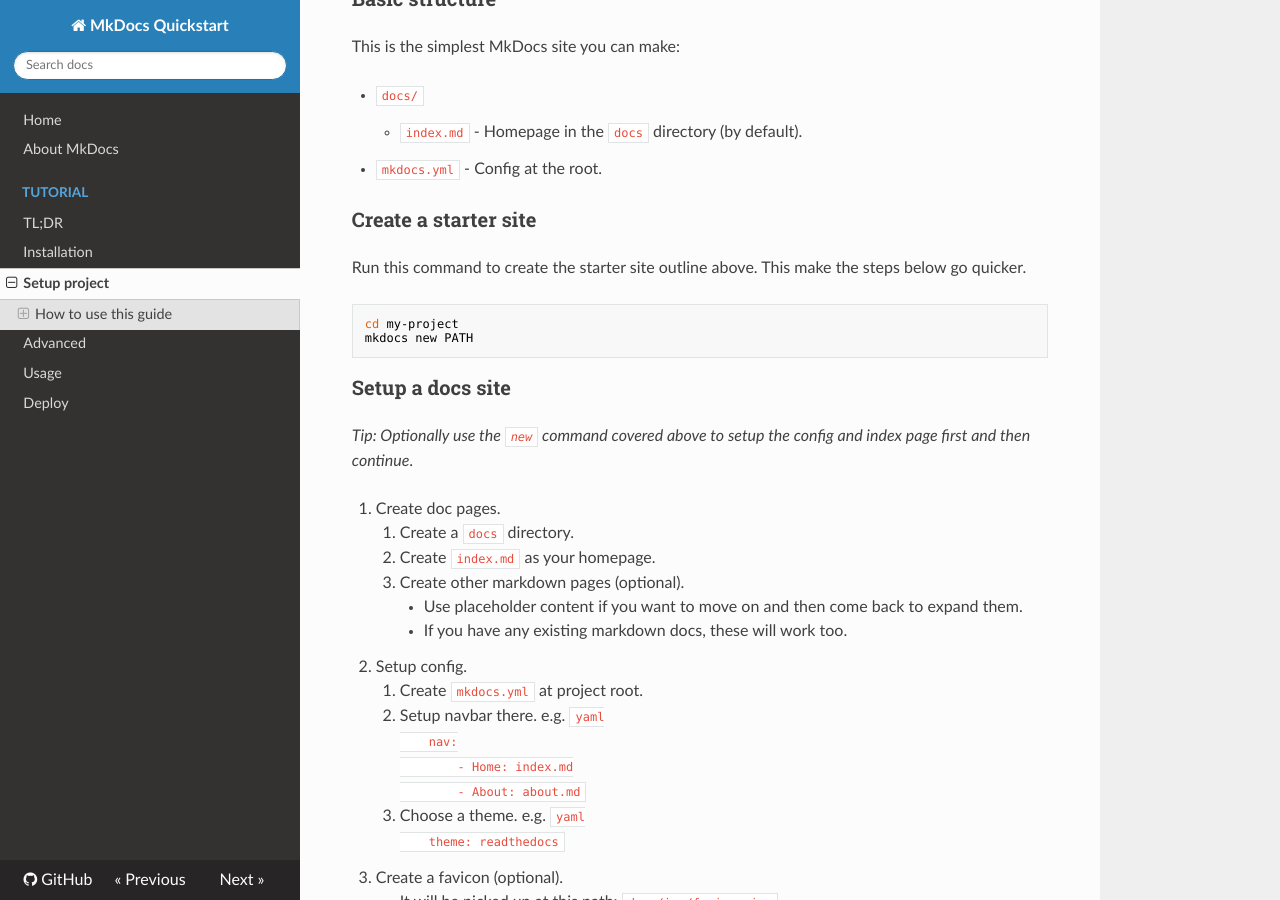
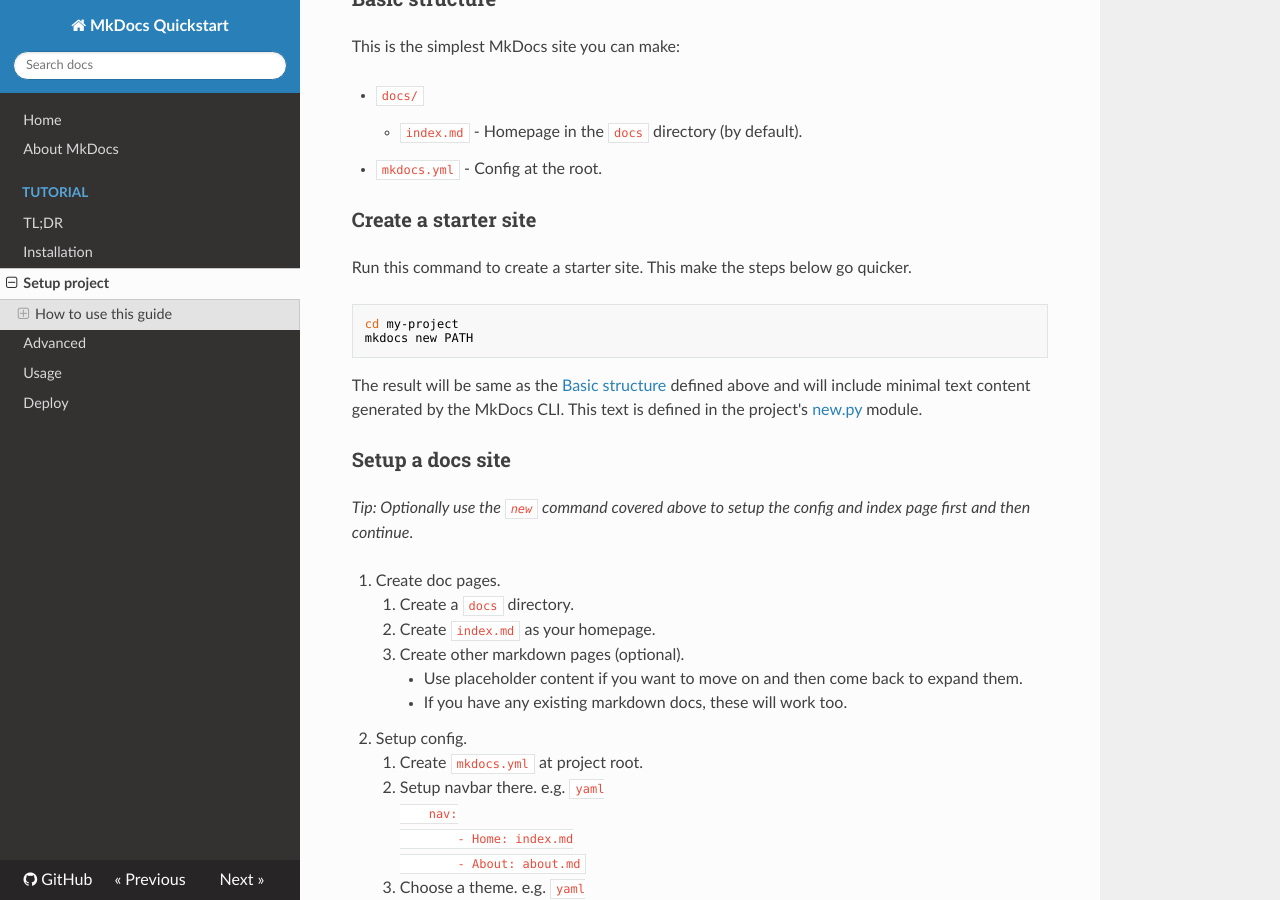
Before and after one commit to MichaelCurrin/mkdocs-quickstart, an MkDocs documentation site: the page built from docs/tutorial/setup_project.md, in a window 1280 px wide and 900 px high, scrolled down 448 px. Built offline with MkDocs 1.6.1, drawn with Linux system fonts in a browser that asks for light colours; nearby versions of some CDN libraries.

Commit message:
Update setup_project.md

````diff
--- a/docs/tutorial/setup_project.md
+++ b/docs/tutorial/setup_project.md
@@ -23,12 +23,14 @@
 
 ### Create a starter site
 
-Run this command to create the starter site outline above. This make the steps below go quicker.
+Run this command to create a starter site. This make the steps below go quicker.
 
 ```sh
 cd my-project
 mkdocs new PATH
 ```
+
+The result will be same as the [Basic structure](#basic-structure) defined above and will include minimal text content generated by the MkDocs CLI. This text is defined in the project's [new.py](https://github.com/mkdocs/mkdocs/blob/master/mkdocs/commands/new.py) module.
 
 
 ### Setup a docs site
````
